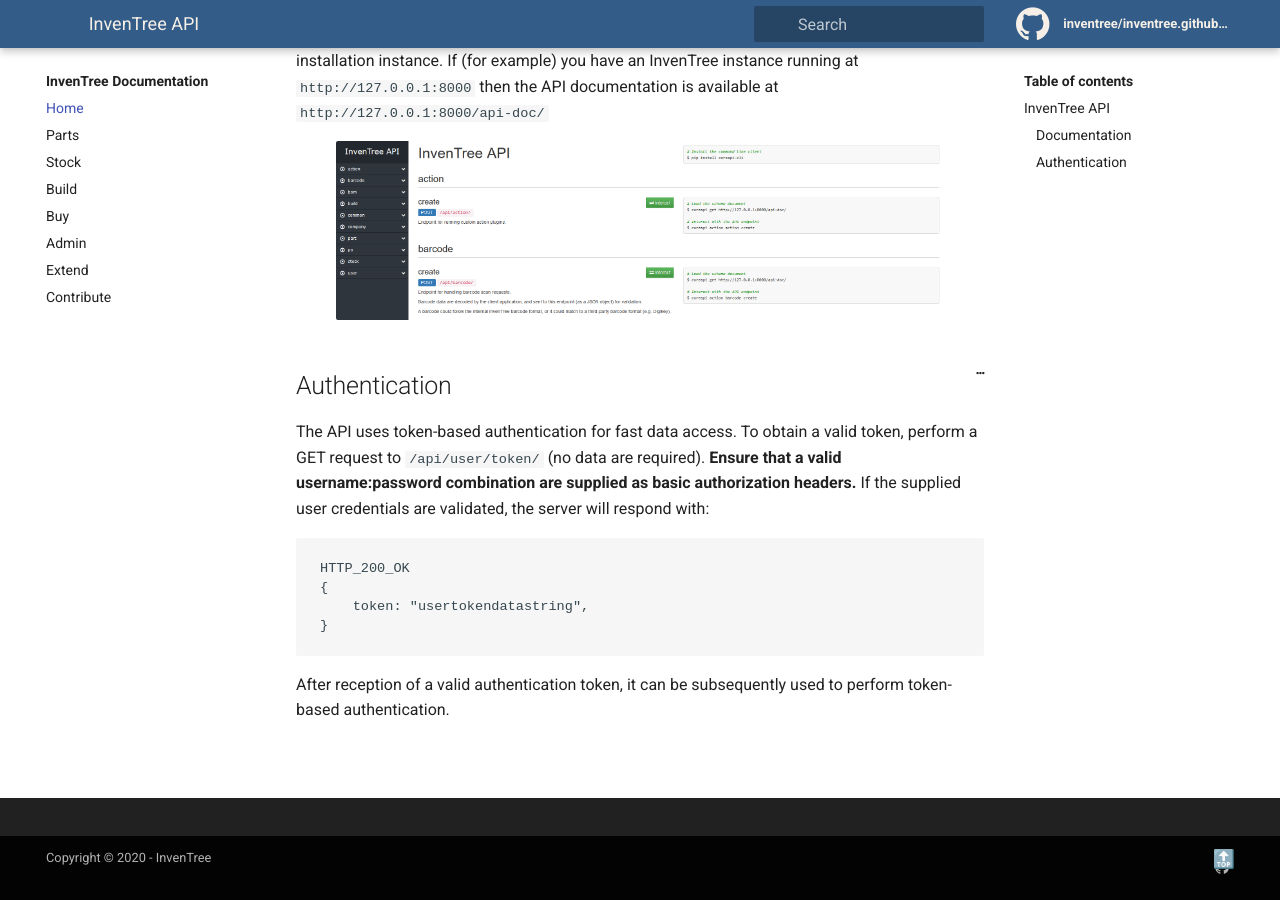
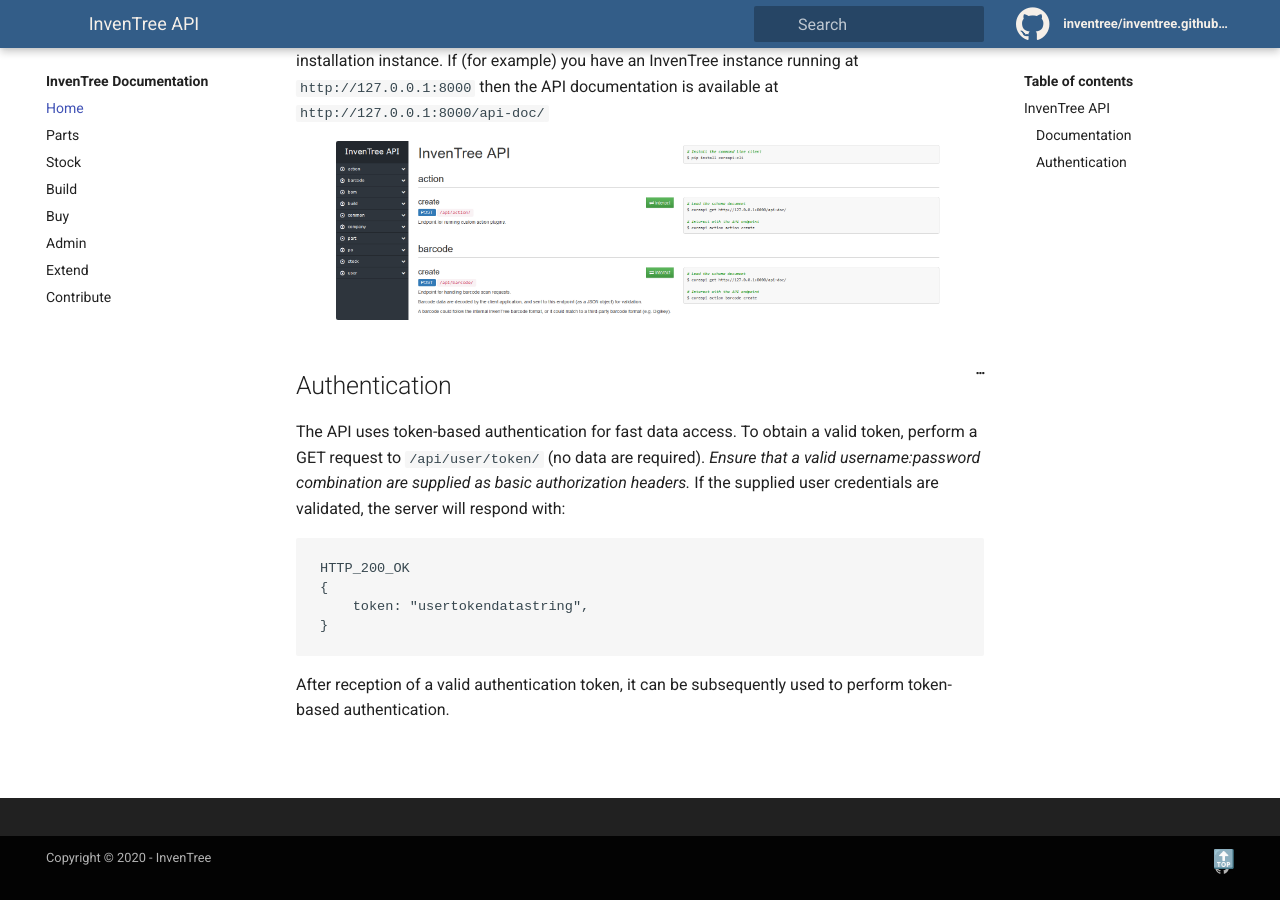
Before and after one commit to inventree/InvenTree.github.io, a Jekyll site: the page built from docs/extend/api.md, in a window 1280 px wide and 900 px high, scrolled down 324 px. Built offline with Jekyll 4.4.1, drawn with Linux system fonts in a browser that asks for light colours.

````diff
--- a/docs/extend/api.md
+++ b/docs/extend/api.md
@@ -15,7 +15,7 @@ The API is self-documenting, and the documentation is provided alongside any Inv
 
 ## Authentication
 
-The API uses token-based authentication for fast data access. To obtain a valid token, perform a GET request to `/api/user/token/` (no data are required). **Ensure that a valid username:password combination are supplied as basic authorization headers.** If the supplied user credentials are validated, the server will respond with:
+The API uses token-based authentication for fast data access. To obtain a valid token, perform a GET request to `/api/user/token/` (no data are required). *Ensure that a valid username:password combination are supplied as basic authorization headers.* If the supplied user credentials are validated, the server will respond with:
 
 ```
 HTTP_200_OK
````
